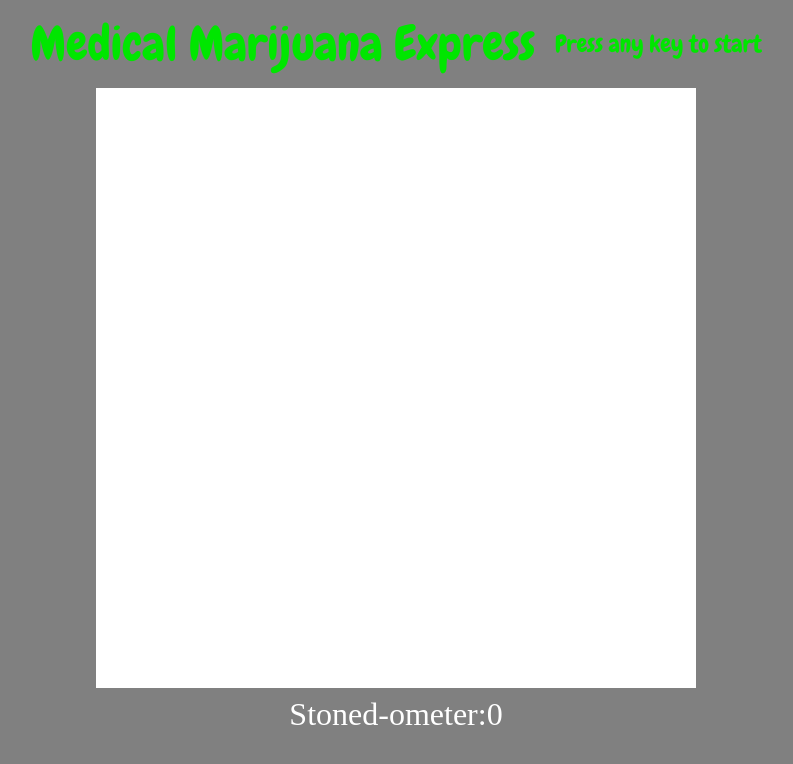
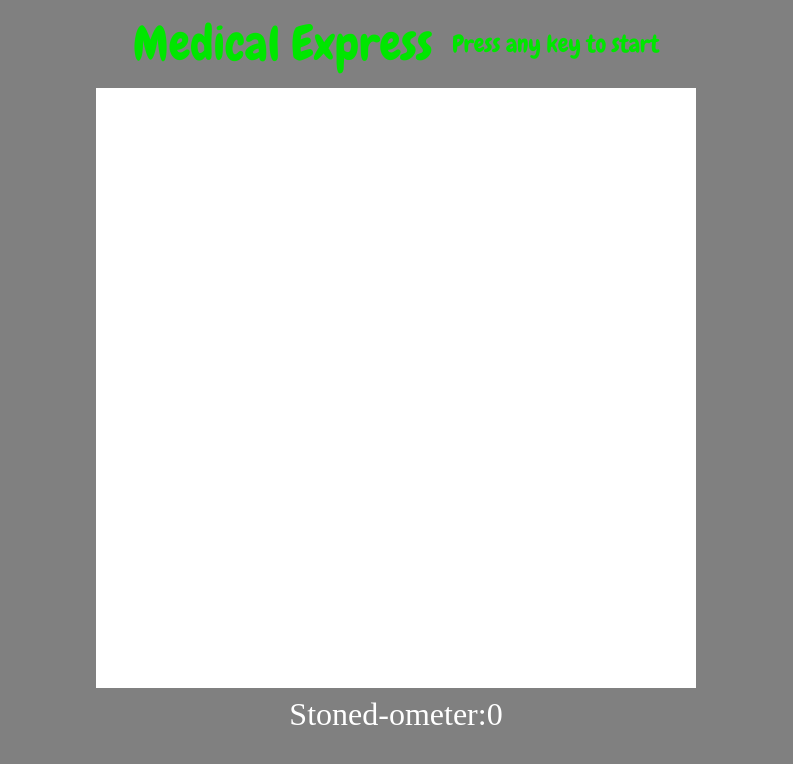
Before and after one commit to CouchofTomato/snake, a plain HTML site: page index.html in a window 1280 px wide. Shown: the whole page, without its empty margins (244-1037 px from the left). Drawn offline with Linux system fonts and the light colour scheme.

Commit message:
remove word

```diff
--- a/index.html
+++ b/index.html
@@ -9,7 +9,7 @@
         <link rel="stylesheet" href="css/style.css">
     </head>
     <body>
-        <div class="title">Medical Marijuana Express<span id="confirm-start">Press any key to start</span></div>
+        <div class="title">Medical Express<span id="confirm-start">Press any key to start</span></div>
         <div id="board"></div>
         <div id="score-board"><h3>Stoned-ometer:</h3><span id='score'></span></div>
         <script src="js/main.js"></script>
```
